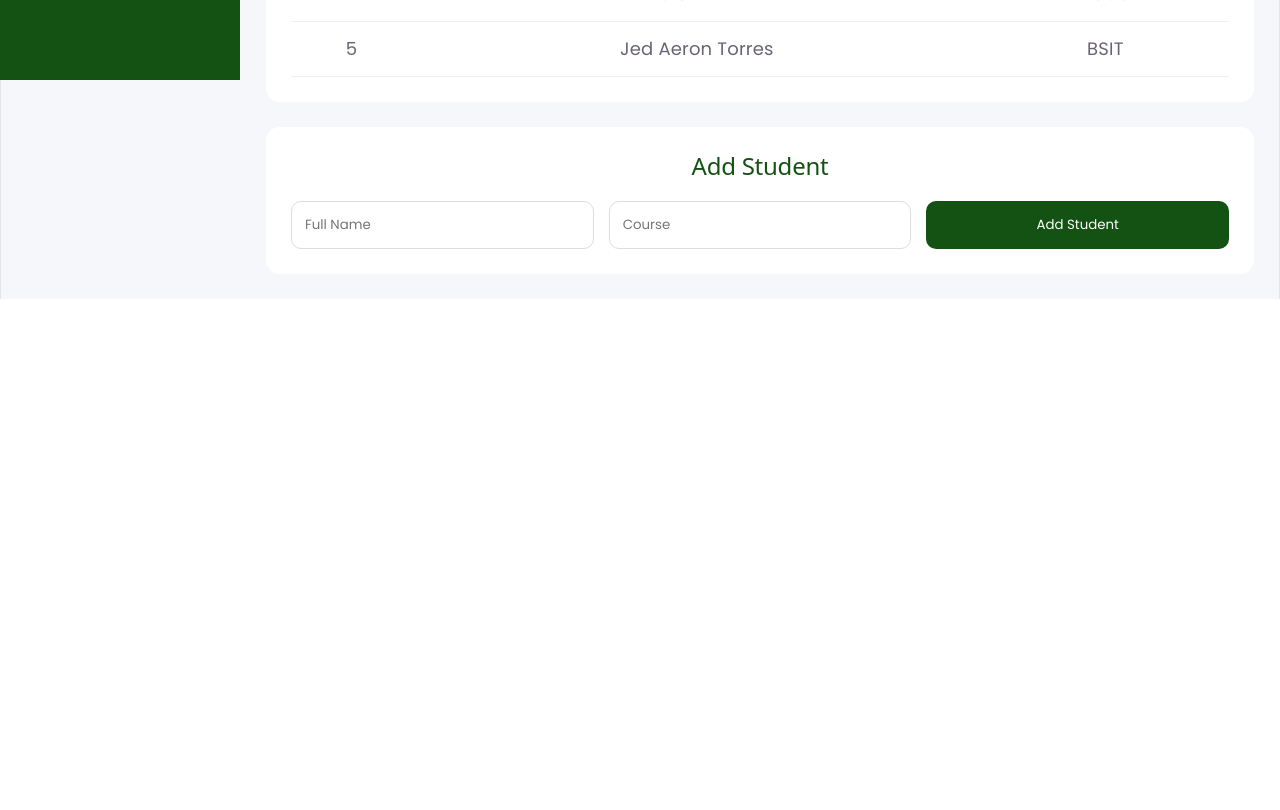
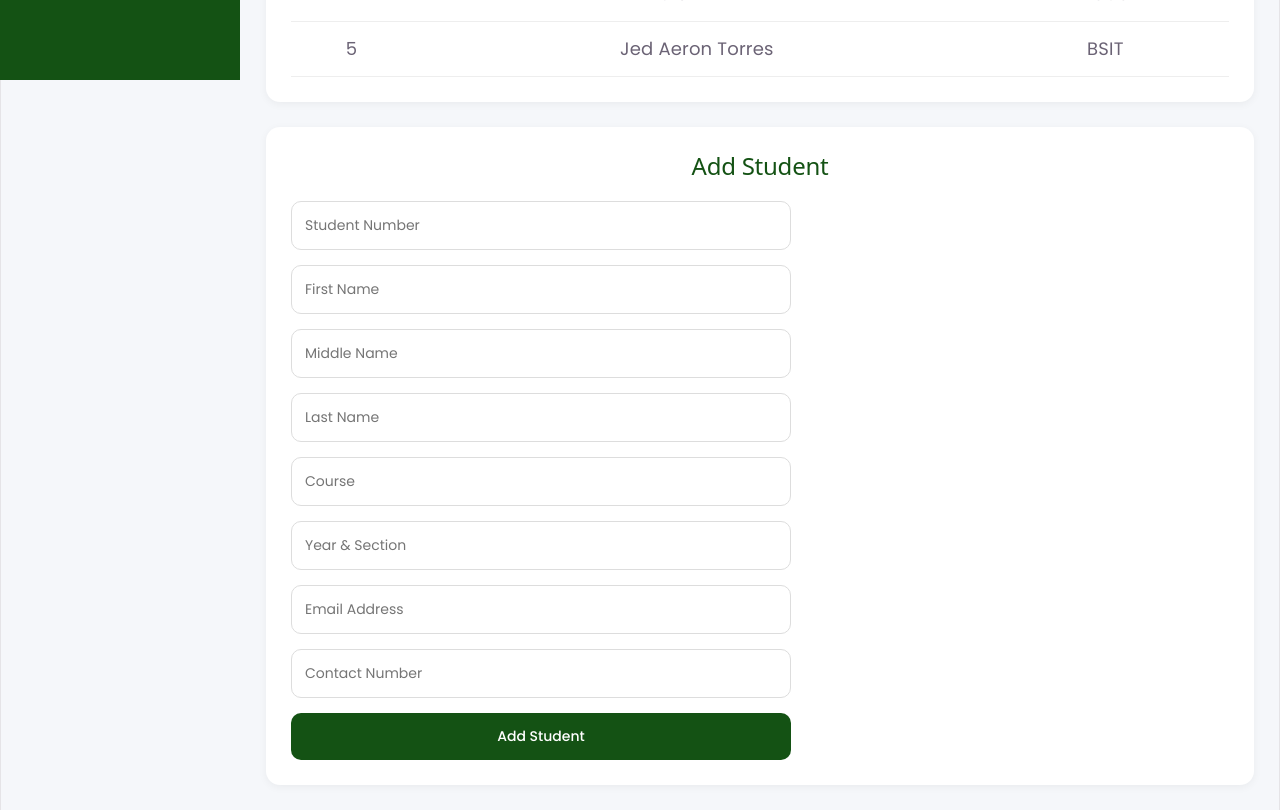
Before and after one commit to jedaerontorres-hub/student-portal, a React (Vite) app: page / in a window 1280 px wide. Shown: the part 720-1530 px from the top of the page. Before the commit the page ends 1019 px from the top, so only its background shows below. Built offline with nearby package versions, Linux system fonts and the light colour scheme.

Commit message:
updated UI design

```diff
--- a/src/App.css
+++ b/src/App.css
@@ -109,6 +109,7 @@
   background:white;
   border-radius:14px;
   padding:22px;
+  box-shadow:0 2px 8px rgba(0,0,0,0.05);
 }
 
 .card h3{
@@ -129,6 +130,7 @@
   border-radius:14px;
   padding:25px;
   margin-bottom:25px;
+  box-shadow:0 2px 8px rgba(0,0,0,0.05);
 }
 
 .table-header{
@@ -184,6 +186,7 @@
   background:white;
   border-radius:14px;
   padding:25px;
+  box-shadow:0 2px 8px rgba(0,0,0,0.05);
 }
 
 .form-section h2{
@@ -192,16 +195,19 @@
 }
 
 form{
-  display:grid;
-  grid-template-columns:repeat(auto-fit,minmax(220px,1fr));
+  display:flex;
+  flex-direction:column;
   gap:15px;
+  max-width:500px;
 }
 
 form input{
+  width:100%;
   padding:13px;
   border:1px solid #ddd;
   border-radius:10px;
   outline:none;
+  font-size:14px;
 }
 
 button{
@@ -212,6 +218,8 @@
   border-radius:10px;
   cursor:pointer;
   transition:0.3s;
+  font-size:14px;
+  font-weight:500;
 }
 
 button:hover{
@@ -256,4 +264,8 @@
   .search-bar input{
     width:100%;
   }
+
+  form{
+    max-width:100%;
+  }
 }
--- a/src/components/StudentForm.jsx
+++ b/src/components/StudentForm.jsx
@@ -1,52 +1,123 @@
 import { useState } from "react";
 
 function StudentForm() {
+  const [formData, setFormData] = useState({
+    studentNumber: "",
+    firstName: "",
+    middleName: "",
+    lastName: "",
+    course: "",
+    yearSection: "",
+    email: "",
+    contact: "",
+  });
 
-  const [name, setName] = useState("");
-  const [course, setCourse] = useState("");
+  const handleChange = (e) => {
+    setFormData({
+      ...formData,
+      [e.target.name]: e.target.value,
+    });
+  };
 
   const handleSave = (e) => {
     e.preventDefault();
 
-    if (name === "" || course === "") {
-      alert("Please fill in all fields!");
+    if (
+      !formData.studentNumber ||
+      !formData.firstName ||
+      !formData.lastName ||
+      !formData.course ||
+      !formData.yearSection
+    ) {
+      alert("Please fill in all required fields!");
       return;
     }
 
     alert("Successfully Added Student!");
 
-    // clear inputs after adding
-    setName("");
-    setCourse("");
+    setFormData({
+      studentNumber: "",
+      firstName: "",
+      middleName: "",
+      lastName: "",
+      course: "",
+      yearSection: "",
+      email: "",
+      contact: "",
+    });
   };
 
   return (
     <section className="form-section">
-
       <h2>Add Student</h2>
 
       <form onSubmit={handleSave}>
-
         <input
           type="text"
-          placeholder="Full Name"
-          value={name}
-          onChange={(e) => setName(e.target.value)}
+          name="studentNumber"
+          placeholder="Student Number"
+          value={formData.studentNumber}
+          onChange={handleChange}
         />
 
         <input
           type="text"
-          placeholder="Course"
-          value={course}
-          onChange={(e) => setCourse(e.target.value)}
+          name="firstName"
+          placeholder="First Name"
+          value={formData.firstName}
+          onChange={handleChange}
         />
 
-        <button type="submit">
-          Add Student
-        </button>
+        <input
+          type="text"
+          name="middleName"
+          placeholder="Middle Name"
+          value={formData.middleName}
+          onChange={handleChange}
+        />
 
+        <input
+          type="text"
+          name="lastName"
+          placeholder="Last Name"
+          value={formData.lastName}
+          onChange={handleChange}
+        />
+
+        <input
+          type="text"
+          name="course"
+          placeholder="Course"
+          value={formData.course}
+          onChange={handleChange}
+        />
+
+        <input
+          type="text"
+          name="yearSection"
+          placeholder="Year & Section"
+          value={formData.yearSection}
+          onChange={handleChange}
+        />
+
+        <input
+          type="email"
+          name="email"
+          placeholder="Email Address"
+          value={formData.email}
+          onChange={handleChange}
+        />
+
+        <input
+          type="text"
+          name="contact"
+          placeholder="Contact Number"
+          value={formData.contact}
+          onChange={handleChange}
+        />
+
+        <button type="submit">Add Student</button>
       </form>
-
     </section>
   );
 }
```
